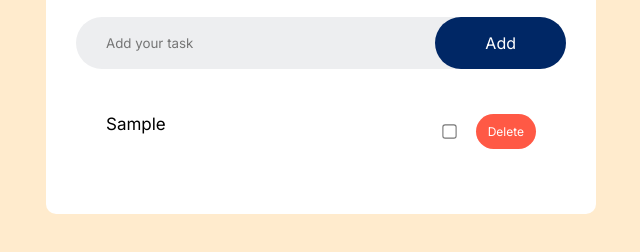
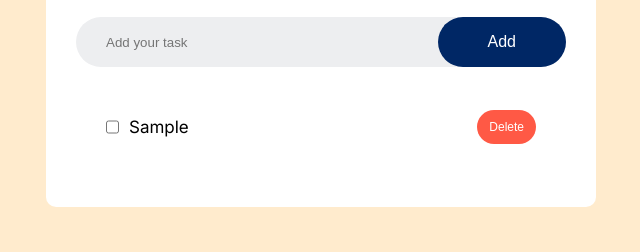
Before and after one commit to niranjan-gurung/Todo-App, a plain HTML site: page index.html in a window 1280 px wide. Both pictures are taken after typing "Sample" into the empty fields and a click on the button "Add". Shown: the part 192-444 px from the top of the page, without its empty margins (319-959 px from the left). Drawn offline with Linux system fonts and the light colour scheme.

Commit message:
task completion checkbox

```diff
--- a/index.html
+++ b/index.html
@@ -15,7 +15,7 @@
   </head>
   <body>
     <div class="container">
-      <div class="app">
+      <div class="todo-app">
         <h1>To-Do List</h1>
         <form class="input-field" action="" method="get">
           <input
@@ -26,7 +26,10 @@
           />
           <button id="form-btn">Add</button>
         </form>
-        <ul id="task-list"></ul>
+        <ul id="task-list">
+          <!-- <label>item 1</label>
+          <input type="checkbox" /> -->
+        </ul>
       </div>
     </div>
   </body>
--- a/index.js
+++ b/index.js
@@ -20,11 +20,14 @@ function addTask() {
     input.setAttribute('type', 'checkbox');
     input.setAttribute('name', 'completed');
 
+    const label = document.createElement("label");
+    label.append(inputBox.value)
+
     const deleteBtn = document.createElement("button");
     deleteBtn.append('Delete');
 
-    li.append(inputBox.value);  // add input's text value
     li.appendChild(input);      // add completed checkbox
+    li.appendChild(label);  // add input's text value
     li.appendChild(deleteBtn);  // add delete button
 
     // Append 'li' to task list:
--- a/style.css
+++ b/style.css
@@ -4,6 +4,9 @@
   margin: 0;
   padding: 0;
   box-sizing: border-box;
+}
+
+body {
   font-family: 'Inter', sans-serif;
 }
 
@@ -14,7 +17,7 @@
   background: blanchedalmond;
 }
 
-.app {
+.todo-app {
   width: 100vw;
   max-width: 550px;
   background: #fff;
@@ -23,7 +26,7 @@
   border-radius: 10px;
 }
 
-.app h1 {
+.todo-app h1 {
   color: #002765;
   margin-bottom: 20px;
 }
@@ -67,18 +70,23 @@
 
   list-style: none;
   font-size: 17px;
-  padding: 10px 15px;
+  padding: 8px 15px;
   user-select: none;
   cursor: pointer;
 }
 
-#task-list li input {
-  margin-left: auto;
-  transform: scale(1.1);
+#task-list li label {
+  margin-left: 10px;
+  align-self: center;
+}
+
+#task-list input:checked + label {
+  text-decoration: line-through;
+  color: #555;
 }
 
 #task-list li button {
-  margin-left: 20px;
+  margin-left: auto;
   border: none;
   outline: none;
   padding: 10px 12px;
```
